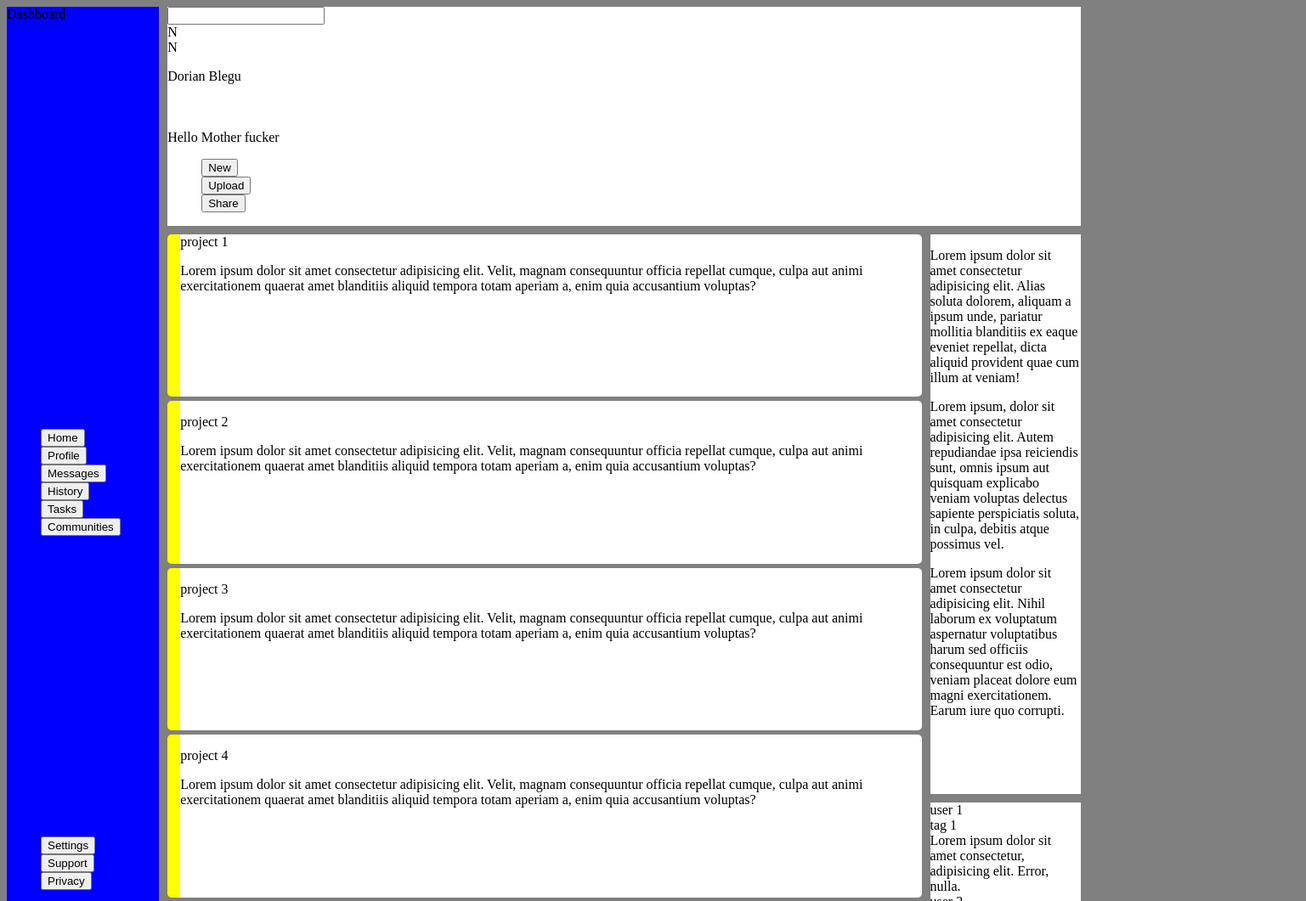
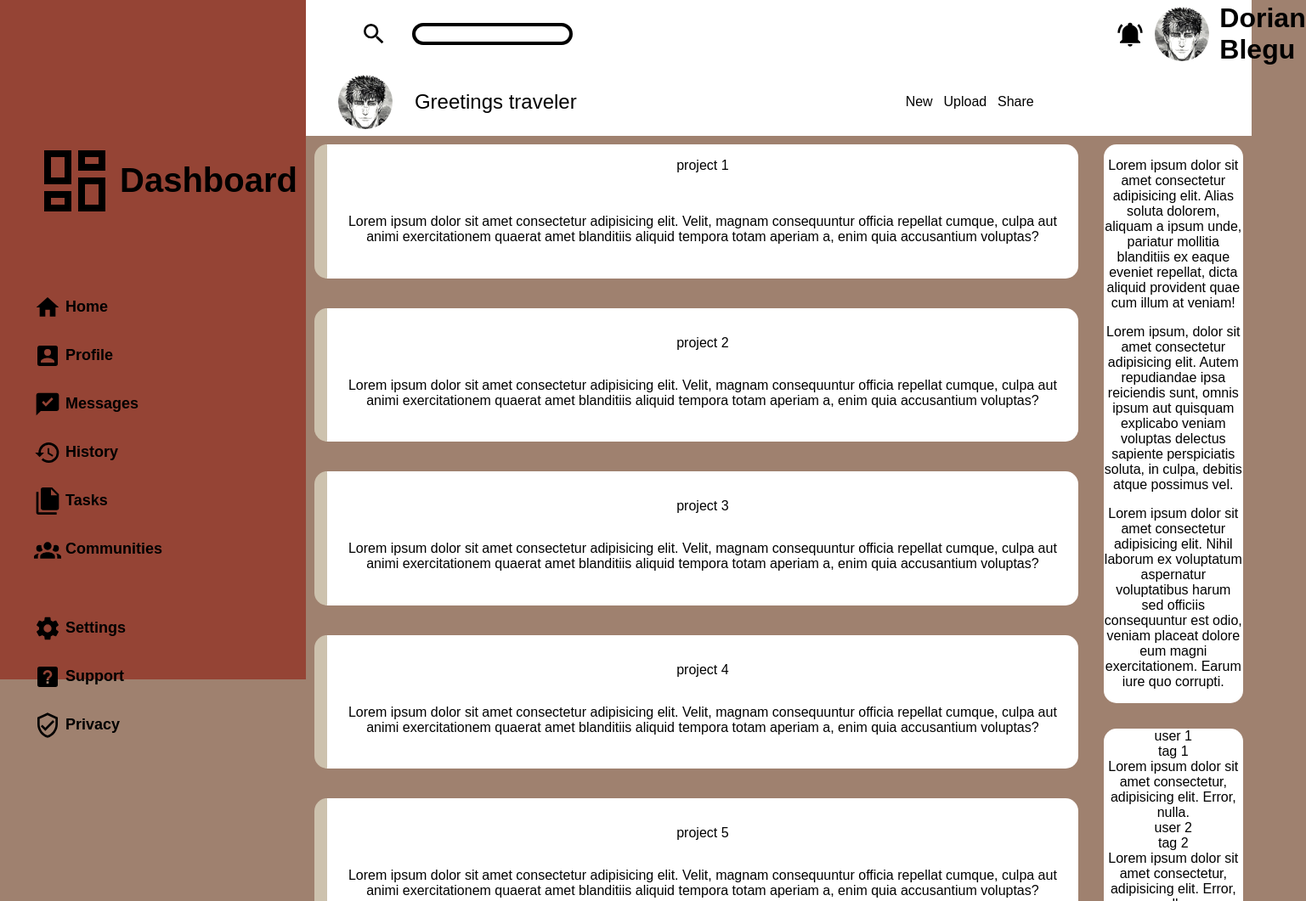
Before and after one commit to Nairod010/Admin-Dashboard, a plain HTML site: page index.html in a window 1280 px wide. Shown: the top 1061 px of the page at 85% size, 1537 px wide, since content can reach past the window. Drawn offline with Linux system fonts and the light colour scheme.

Commit message:
small update

```diff
--- a/index.html
+++ b/index.html
@@ -7,82 +7,126 @@
     <title>Admin Dashboard</title>
     <link href="style.css" rel="stylesheet">
 </head>
+
 <body>
     <div class="main-container">
         <div class="nav">
             <div class="first-row">
+                <img src="svgs/magnify.svg" alt="search" class="search bell">
                 <input type="text" class="search-bar">
-            <div class="logo">
-                <div class="notfication">N</div>
-                <div class="img">N</div>
+                    <div class="profile">
+                        <img src="svgs/bell-ring.svg" alt="bell" class="bell">
+                        <img src="svgs/d60b60df9147a88c660bc1452385c3a7.jpg" alt="profile" class="profile-pic">
                         <p class="username">Dorian Blegu</p>
                     </div>
             </div>
             <div class="second-row">
                 <div class="greeting">
-                <div class="greeting-message">
-                    <p>Hello Mother fucker</p>
+                    <img src="svgs/d60b60df9147a88c660bc1452385c3a7.jpg" alt="profile" class="profile-pic">
+                    <p>Greetings traveler</p>
                 </div>
                     <ul class="post">
-                    <li class="post-items"><button type="button">New</button></li>
-                    <li class="post-items"><button type="button">Upload</button></li>
-                    <li class="post-items"><button type="button">Share</button></li>
+                        <li class="post-items">New</button></li>
+                        <li class="post-items">Upload</button></li>
+                        <li class="post-items">Share</button></li>
                     </ul>
             </div>
         </div>
-    </div>
         <div class="sidebar">
-        <div class="logo">Dashboard</div>
+                <ul class="sidebar-logo">
+                    <li class="item">
+                        <img src="./svgs/view-dashboard-outline.svg" alt="home" class="dashboard-img">
+                        <p><a href="">Dashboard</a></p>
+                    </li>
+                </ul>
             <ul class="menus">
-            <li class="item"><button type="button">Home</button></li>
-            <li class="item"><button type="button">Profile</button></li>
-            <li class="item"><button type="button">Messages</button></li>
-            <li class="item"><button type="button">History</button></li>
-            <li class="item"><button type="button">Tasks</button></li>
-            <li class="item"><button type="button">Communities</button></li>
+                <li class="item">
+                    <img src="./svgs/home.svg" alt="home" class="logo-img">
+                    <p><a href="">Home</a></p>
+                </li>
+                <li class="item">
+                    <img src="./svgs/account-box.svg" alt="home" class="logo-img">
+                    <p><a href="">Profile</a></p>
+                </li>
+                <li class="item">
+                    <img src="./svgs/message-check.svg" alt="home" class="logo-img">
+                    <p><a href="">Messages</a></p>
+                </li>
+                <li class="item">
+                    <img src="./svgs/history.svg" alt="home" class="logo-img">
+                    <p><a href="">History</a></p>
+                </li>
+                <li class="item">
+                    <img src="./svgs/file-multiple.svg" alt="home" class="logo-img">
+                    <p><a href="">Tasks</a></p>
+                </li>
+                <li class="item">
+                    <img src="./svgs/account-group.svg" alt="home" class="logo-img">
+                    <p><a href="">Communities</a></p>
+                </li>
             </ul>
             <ul class="utils">
-            <li class="item"><button type="button">Settings</button></li>
-            <li class="item"><button type="button">Support</button></li>
-            <li class="item"><button type="button">Privacy</button></li>
+                <li class="item">
+                    <img src="./svgs/cog.svg" alt="home" class="logo-img">
+                    <p><a href="">Settings</a></p>
+                </li>
+                <li class="item">
+                    <img src="./svgs/help-box.svg" alt="home" class="logo-img">
+                    <p><a href="">Support</a></p>
+                </li>
+                <li class="item">
+                    <img src="./svgs/shield-check-outline.svg" alt="home" class="logo-img">
+                    <p><a href="">Privacy</a></p>
+                </li>
             </ul>
         </div>
         <div class="post-container">
             <div class="projects">
-            <div class="project"
-            <p class="title">project 1</p>
-            <p>Lorem ipsum dolor sit amet consectetur adipisicing elit. Velit, magnam consequuntur officia repellat
-                cumque, culpa aut animi exercitationem quaerat amet blanditiis aliquid tempora totam aperiam a, enim
+                <div class="project" <p class="title">project 1</p>
+                    <p>Lorem ipsum dolor sit amet consectetur adipisicing elit. Velit, magnam consequuntur officia
+                        repellat
+                        cumque, culpa aut animi exercitationem quaerat amet blanditiis aliquid tempora totam aperiam a,
+                        enim
                         quia accusantium voluptas?</p>
                 </div>
                 <div class="project">
                     <p class="title">project 2</p>
-            <p>Lorem ipsum dolor sit amet consectetur adipisicing elit. Velit, magnam consequuntur officia repellat
-                cumque, culpa aut animi exercitationem quaerat amet blanditiis aliquid tempora totam aperiam a, enim
+                    <p>Lorem ipsum dolor sit amet consectetur adipisicing elit. Velit, magnam consequuntur officia
+                        repellat
+                        cumque, culpa aut animi exercitationem quaerat amet blanditiis aliquid tempora totam aperiam a,
+                        enim
                         quia accusantium voluptas?</p>
                 </div>
                 <div class="project">
                     <p class="title">project 3</p>
-            <p>Lorem ipsum dolor sit amet consectetur adipisicing elit. Velit, magnam consequuntur officia repellat
-                cumque, culpa aut animi exercitationem quaerat amet blanditiis aliquid tempora totam aperiam a, enim
+                    <p>Lorem ipsum dolor sit amet consectetur adipisicing elit. Velit, magnam consequuntur officia
+                        repellat
+                        cumque, culpa aut animi exercitationem quaerat amet blanditiis aliquid tempora totam aperiam a,
+                        enim
                         quia accusantium voluptas?</p>
                 </div>
                 <div class="project">
                     <p class="title">project 4</p>
-            <p>Lorem ipsum dolor sit amet consectetur adipisicing elit. Velit, magnam consequuntur officia repellat
-                cumque, culpa aut animi exercitationem quaerat amet blanditiis aliquid tempora totam aperiam a, enim
+                    <p>Lorem ipsum dolor sit amet consectetur adipisicing elit. Velit, magnam consequuntur officia
+                        repellat
+                        cumque, culpa aut animi exercitationem quaerat amet blanditiis aliquid tempora totam aperiam a,
+                        enim
                         quia accusantium voluptas?</p>
                 </div>
                 <div class="project">
                     <p class="title">project 5</p>
-            <p>Lorem ipsum dolor sit amet consectetur adipisicing elit. Velit, magnam consequuntur officia repellat
-                cumque, culpa aut animi exercitationem quaerat amet blanditiis aliquid tempora totam aperiam a, enim
+                    <p>Lorem ipsum dolor sit amet consectetur adipisicing elit. Velit, magnam consequuntur officia
+                        repellat
+                        cumque, culpa aut animi exercitationem quaerat amet blanditiis aliquid tempora totam aperiam a,
+                        enim
                         quia accusantium voluptas?</p>
                 </div>
                 <div class="project">
                     <p class="title">project 6</p>
-            <p>Lorem ipsum dolor sit amet consectetur adipisicing elit. Velit, magnam consequuntur officia repellat
-                cumque, culpa aut animi exercitationem quaerat amet blanditiis aliquid tempora totam aperiam a, enim
+                    <p>Lorem ipsum dolor sit amet consectetur adipisicing elit. Velit, magnam consequuntur officia
+                        repellat
+                        cumque, culpa aut animi exercitationem quaerat amet blanditiis aliquid tempora totam aperiam a,
+                        enim
                         quia accusantium voluptas?</p>
                 </div>
             </div>
@@ -92,28 +136,35 @@
                     pariatur mollitia blanditiis ex eaque eveniet repellat, dicta aliquid provident quae cum illum at
                     veniam!</p>
                 <p class="announcements-title"></p>
-            <p>Lorem ipsum, dolor sit amet consectetur adipisicing elit. Autem repudiandae ipsa reiciendis sunt, omnis
-                ipsum aut quisquam explicabo veniam voluptas delectus sapiente perspiciatis soluta, in culpa, debitis
+                <p>Lorem ipsum, dolor sit amet consectetur adipisicing elit. Autem repudiandae ipsa reiciendis sunt,
+                    omnis
+                    ipsum aut quisquam explicabo veniam voluptas delectus sapiente perspiciatis soluta, in culpa,
+                    debitis
                     atque possimus vel.</p>
                 <p class="announcements-title"></p>
                 <p>Lorem ipsum dolor sit amet consectetur adipisicing elit. Nihil laborum ex voluptatum aspernatur
-                voluptatibus harum sed officiis consequuntur est odio, veniam placeat dolore eum magni exercitationem.
+                    voluptatibus harum sed officiis consequuntur est odio, veniam placeat dolore eum magni
+                    exercitationem.
                     Earum iure quo corrupti.</p>
             </div>
             <div class="trending">
                 <div class="trending-items">
                     <div class="user-pic">user 1</div>
                     <div class="user-tag">tag 1</div>
-                <div class="user-description">Lorem ipsum dolor sit amet consectetur, adipisicing elit. Error, nulla.</div>
+                    <div class="user-description">Lorem ipsum dolor sit amet consectetur, adipisicing elit. Error,
+                        nulla.</div>
                     <div class="user-pic">user 2</div>
                     <div class="user-tag">tag 2</div>
-                <div class="user-description">Lorem ipsum dolor sit amet consectetur, adipisicing elit. Error, nulla.</div>
+                    <div class="user-description">Lorem ipsum dolor sit amet consectetur, adipisicing elit. Error,
+                        nulla.</div>
                     <div class="user-pic">user 3</div>
                     <div class="user-tag">tag 3</div>
-                <div class="user-description">Lorem ipsum dolor sit amet consectetur, adipisicing elit. Error, nulla.</div>
+                    <div class="user-description">Lorem ipsum dolor sit amet consectetur, adipisicing elit. Error,
+                        nulla.</div>
                     <div class="user-pic">user 4</div>
                     <div class="user-tag">tag 4</div>
-                <div class="user-description">Lorem ipsum dolor sit amet consectetur, adipisicing elit. Error, nulla.</div>
+                    <div class="user-description">Lorem ipsum dolor sit amet consectetur, adipisicing elit. Error,
+                        nulla.</div>
                 </div>
             </div>
         </div>
--- a/style.css
+++ b/style.css
@@ -1,18 +1,24 @@
 :root{
-    --blue: blue;
-    --grey: grey;
-    --yellow: yellow;
+    --blue: #954435;
+    --grey: #9F816F;
+    --yellow: #CDC2AE;
 }
+
+@import url('https://fonts.googleapis.com/css?family=Dosis&display=swap');
+
 
 body{
     background-color: var(--grey);
+    margin: 0;
 }
 
+
 .main-container{
+    font-family: 'Dosis', sans-serif;
+    font-size: 1rem;
     display: grid;
-    grid-template-columns: 1fr 6fr;
-    grid-template-rows: 0.4fr 4.55fr;
-    gap: 10px;
+    grid-template-columns: 1fr 5fr;
+    grid-template-rows: 20vh 80vh;
 }
 .nav{
     background-color: white;
@@ -21,15 +27,47 @@ body{
     grid-template-rows: repeat(2, 1fr);
 }
 
+.first-row{
+    display: flex;
+    align-items: center;
+    justify-content: space-evenly;
+}
+
+.search-bar{
+    flex-grow: 1;
+    align-self: center;
+    justify-self: flex-start;
+    border: 4px solid black;
+    border-radius: 15px;
+    height: 2vh;
+    margin: 1rem 40rem 1rem 1rem;
+}
+
+
+.second-row{
+    display: flex;
+    justify-content: space-between;
+}
+
+.logo-img{
+    max-width: 2rem;
+}
+
 .sidebar{
     background-color: var(--blue);
     grid-area:1/1/3/2;
     display: grid;
     grid-template-rows: repeat(3, 1fr);
+    align-items: start;
+    justify-content: center;
 }
 
-.sidebar>ul>li,.nav>.second-row>.greeting>ul>li{
+.sidebar>ul>li{
     list-style: none;
+}
+
+.menus,.utils{
+    font-size: 18px;
 }
 
 
@@ -43,20 +81,107 @@ body{
     grid-column: 1 / 2;
     grid-row: 1 / 3;
     display: grid;
-    grid-template-columns: repeat(auto-fit, minmax(750px,1fr));
+    grid-template-columns: repeat(auto-fit, minmax(500px,1fr));
     grid-template-rows: repeat(auto-fit, minmax(100px, 1fr));
-    gap: 5px;
+    gap: 35px;
+    padding: 10px;
 }
 
 .announcements, .trending{
+    margin: 10px;
+    border-radius: 15px;
     grid-column: 2 / 3;
     background-color: white;
+    text-align: center;
 }
 
 .project{
+    padding: 1rem;
     background-color: white;
-    border-radius: 5px;
-    border-left: 15px solid yellow;
+    border-radius: 15px;
+    border-left: 15px solid var(--yellow);
+    display: flex;
+    flex-direction: column;
+    align-items: center;
+    text-align: center;
     /*max-height: 250px;*/
     /*max-width: 250px;*/
 }
+
+
+.menus>.item, .utils>.item, .sidebar-logo>.item{
+    display: flex;
+    justify-content:flex-start;
+    gap: 5px;
+    align-items: center;
+    margin-right: 10px;
+}
+
+.sidebar>ul>li>p>a{
+   color: #000;
+   text-decoration: none;
+   font-weight: 700;
+}
+
+.sidebar>ul>li>p>a:hover{
+    color: white;
+}
+
+.sidebar-logo{
+    margin-top: 150px;
+    display: flex;
+    font-size: 40px;
+    font-weight: 700;
+}
+
+.dashboard-img{
+    height: 6rem;
+}
+
+.bell{
+    max-height: 4vh;
+}
+
+.search{
+    max-height: 4vh;
+    margin: auto 1vw auto 5vw;
+}
+
+
+.profile-pic{
+    max-height: 8vh;
+    border-radius: 50%;
+}
+
+.username{
+    font-size: 2rem;
+    font-weight: 600;
+}
+
+.profile{
+    display:flex;
+    justify-content: space-evenly;
+    gap: 1vw;
+    align-items: center;
+    max-height: 10vh;
+    max-width: 50vw;
+}
+
+.post{
+    list-style: none;
+    display: flex;
+    justify-content: space-between;
+    gap: 1vw;
+    font-size: 1em;
+    align-items: center;
+    margin-right: 20vw;
+}
+
+.greeting{
+    font-size: 24px;
+    display: flex;
+    justify-self: flex-start;
+    align-items: center;
+    gap: 2vw;
+    margin-left: 3vw;
+}
```
Also changed, not shown: svgs/account-box.svg (added), svgs/account-group.svg (added), svgs/bell-ring.svg (added), svgs/cog.svg (added), svgs/d60b60df9147a88c660bc1452385c3a7.jpg (added), svgs/file-multiple.svg (added), svgs/help-box.svg (added), svgs/history.svg (added), svgs/home.svg (added), svgs/magnify.svg (added), svgs/message-check.svg (added), svgs/shield-check-outline.svg (added), svgs/view-dashboard-outline.svg (added). Lines whose indentation alone changed are shown as unchanged.
